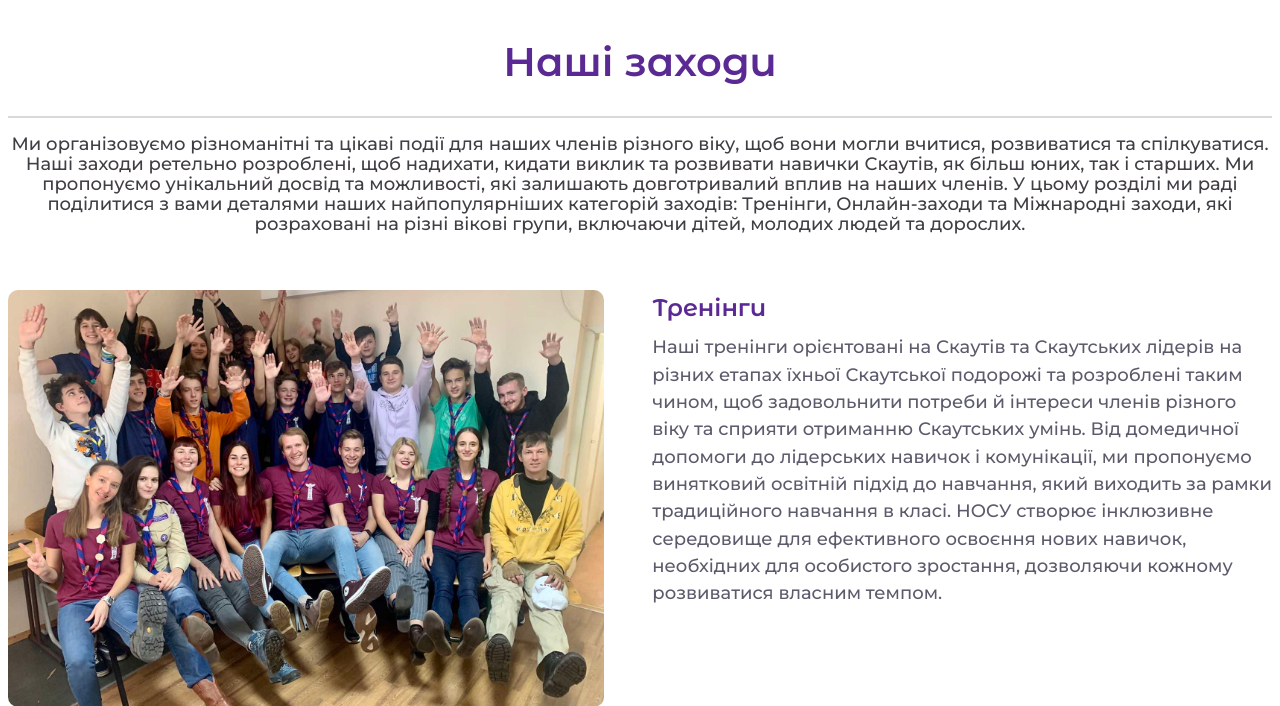
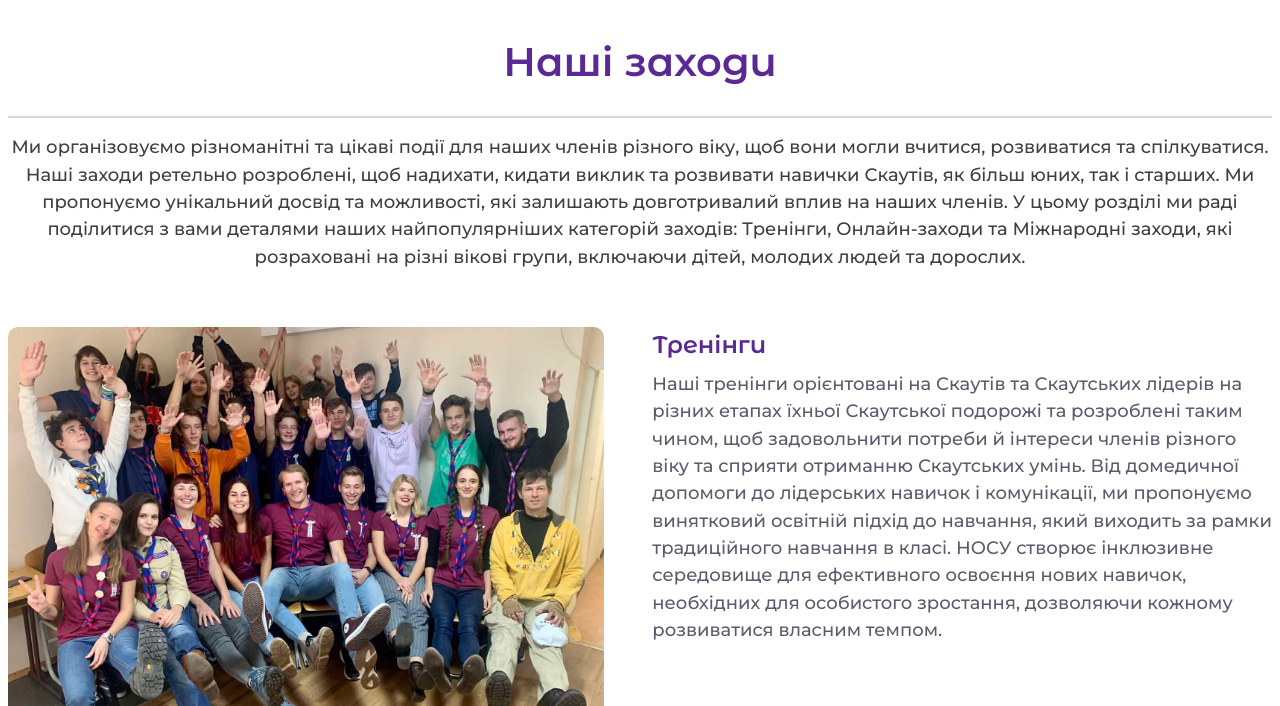
Before and after one commit to ValentynaJasochka/scouts-website, a PHP site: page /our-events.html in a window 1280 px wide. Shown: the part 148-854 px from the top of the page. Run offline with PHP 8.4, Linux system fonts and the light colour scheme.

Commit message:
line-height

```diff
--- a/our-events.css
+++ b/our-events.css
@@ -15,7 +15,7 @@
 
   .event-item-text {
     font-size: 14px;
-    line-height: 20px;
+    line-height: 1.52;
     text-align: center;
   }
 
```
